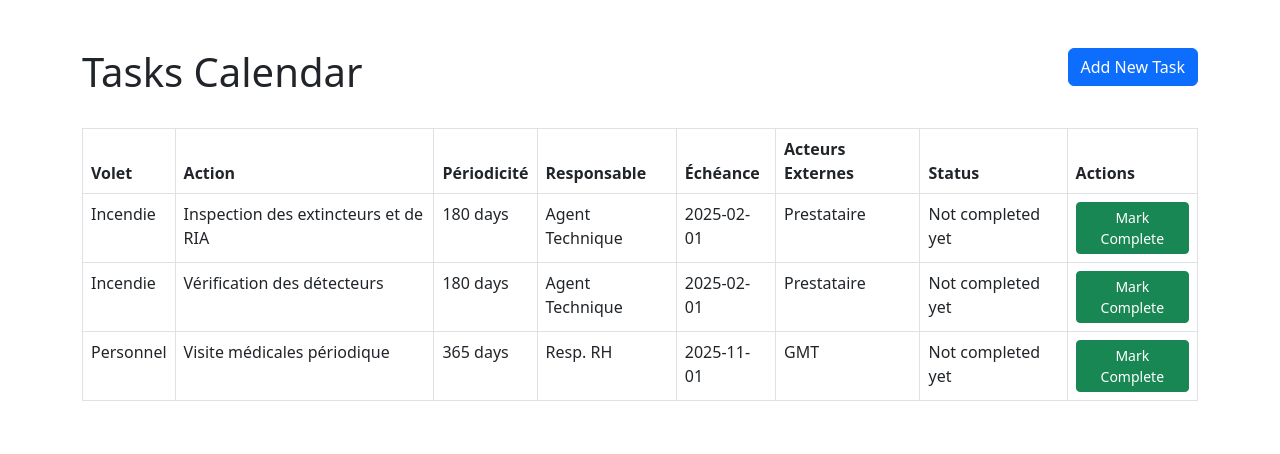
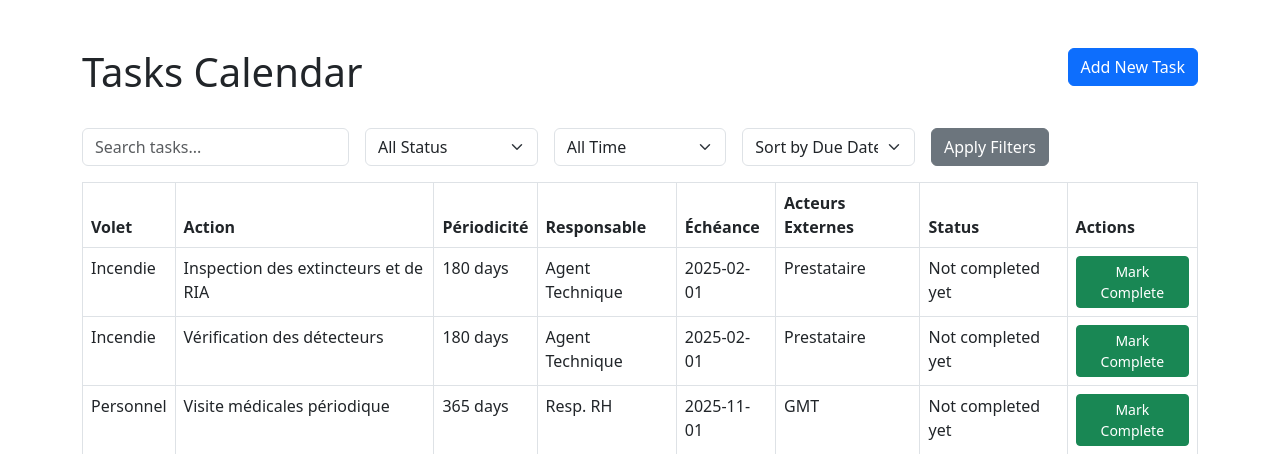
Before and after one commit to yassinezorgui/Interstrap-Security-Project, a Flask app: page /calendar in a window 1280 px wide. Shown: the top 454 px of the page. Run offline with Flask 3, Linux system fonts and the light colour scheme; a user stored in the database is signed in.

```diff
--- a/app.py
+++ b/app.py
@@ -3,6 +3,8 @@ from flask_login import LoginManager
 from models import db, User
 from werkzeug.security import generate_password_hash
 from config import Config
+from notification import setup_mail
+from scheduler import init_scheduler
 
 def create_app():
     """Application factory function"""
@@ -12,6 +14,8 @@ def create_app():
 
     # Initialize extensions
     db.init_app(app)
+    init_scheduler(app)
+    setup_mail(app)
 
     # Setup Flask-Login
     login_manager = LoginManager()
@@ -36,7 +40,8 @@ def create_app():
             admin_user = User(
                 username='admin',
                 password=generate_password_hash('admin_password'),
-                role='admin'
+                role='admin',
+                email='yassine16kata@gmail.com',
             )
             db.session.add(admin_user)
             db.session.commit()
--- a/routes.py
+++ b/routes.py
@@ -1,9 +1,10 @@
-from flask import render_template, redirect, url_for, flash
+from flask import render_template, redirect, url_for, flash,request
 from flask_login import login_user, login_required, current_user
 from werkzeug.security import check_password_hash
 from models import User, Task, db
 from forms import LoginForm, TaskForm
-from datetime import datetime
+from datetime import datetime, timedelta
+from sqlalchemy import or_
 
 def register_routes(app):
     """Register all routes with the Flask application"""
@@ -46,11 +47,54 @@ def register_routes(app):
     @app.route('/calendar')
     @login_required
     def tasks_calendar():
-        tasks = Task.query.order_by(Task.echeance_prochaine).all()
-        return render_template('tasks_calendar.html',
-                                tasks=tasks,
-                                today=datetime.now(),
-                                datetime=datetime)
+        #filter parameters
+        status = request.args.get('status', 'all')
+        sort_by = request.args.get('sort', 'due_date')
+        search = request.args.get('search', '')
+        time_frame = request.args.get('time_frame', 'all')
+
+        #base query
+        query = Task.query
+
+        #apply filters
+        if status == 'completed':
+            query = query.filter(Task.last_completed.isnot(None))
+        elif status == 'pending':
+            query = query.filter(Task.last_completed.is_(None))
+
+        if search:
+            query = query.filter(or_(
+                Task.volet.ilike(f'%{search}%'),
+                Task.action_programmee.ilike(f'%{search}%'),
+                Task.responsable.ilike(f'%{search}%'),
+            ))
+        if time_frame == 'week':
+            query.filter(Task.echeance_prochaine <= datetime.now() + timedelta(days=7))
+        elif time_frame == 'month':
+            query.filter(Task.echeance_prochaine <= datetime.now() + timedelta(days=30))
+
+        #apply sorting
+        if sort_by == 'volet':
+            query = query.order_by(Task.volet)
+        elif sort_by == 'responsable':
+            query = query.order_by(Task.responsable)
+        else:
+            query = query.order_by(Task.echeance_prochaine)
+
+        tasks = query.all()
+
+        return render_template(
+            'tasks_calendar.html',
+            tasks=tasks,
+            today=datetime.now(),
+            datetime=datetime,
+            current_filters={
+                'status': status,
+                'sort_by': sort_by,
+                'search': search,
+                'time_frame': time_frame
+            }
+        )
 
     @app.route('/complete-task/<int:task_id>', methods=['POST'])
     @login_required
--- a/templates/tasks_calendar.html
+++ b/templates/tasks_calendar.html
@@ -9,7 +9,39 @@
         <a href="{{ url_for('add_task') }}" class="btn btn-primary">Add New Task</a>
     </div>
 </div>
-
+<div class="row mb-3">
+    <div class="col-md-12">
+        <form method="GET" class="row g-3">
+            <div class="col-md-3">
+                <input type="text" name="search" class="form-control" placeholder="Search tasks..." value="{{ current_filters.search }}">
+            </div>
+            <div class="col-md-2">
+                <select name="status" class="form-select">
+                    <option value="all" {% if current_filters.status == 'all' %}selected{% endif %}>All Status</option>
+                    <option value="pending" {% if current_filters.status == 'pending' %}selected{% endif %}>Pending</option>
+                    <option value="completed" {% if current_filters.status == 'completed' %}selected{% endif %}>Completed</option>
+                </select>
+            </div>
+            <div class="col-md-2">
+                <select name="time_frame" class="form-select">
+                    <option value="all" {% if current_filters.time_frame == 'all' %}selected{% endif %}>All Time</option>
+                    <option value="week" {% if current_filters.time_frame == 'week' %}selected{% endif %}>Next 7 Days</option>
+                    <option value="month" {% if current_filters.time_frame == 'month' %}selected{% endif %}>Next 30 Days</option>
+                </select>
+            </div>
+            <div class="col-md-2">
+                <select name="sort" class="form-select">
+                    <option value="due_date" {% if current_filters.sort_by == 'due_date' %}selected{% endif %}>Sort by Due Date</option>
+                    <option value="volet" {% if current_filters.sort_by == 'volet' %}selected{% endif %}>Sort by Volet</option>
+                    <option value="responsable" {% if current_filters.sort_by == 'responsable' %}selected{% endif %}>Sort by Responsable</option>
+                </select>
+            </div>
+            <div class="col-md-2">
+                <button type="submit" class="btn btn-secondary">Apply Filters</button>
+            </div>
+        </form>
+    </div>
+</div>
 <div class="table-responsive">
     <table class="table table-bordered">
         <thead>
```
Also changed, not shown: models.py (+27 -0 lines), notification.py (added, +49 -0 lines), scheduler.py (added, +13 -0 lines), instance/calendar.db.
